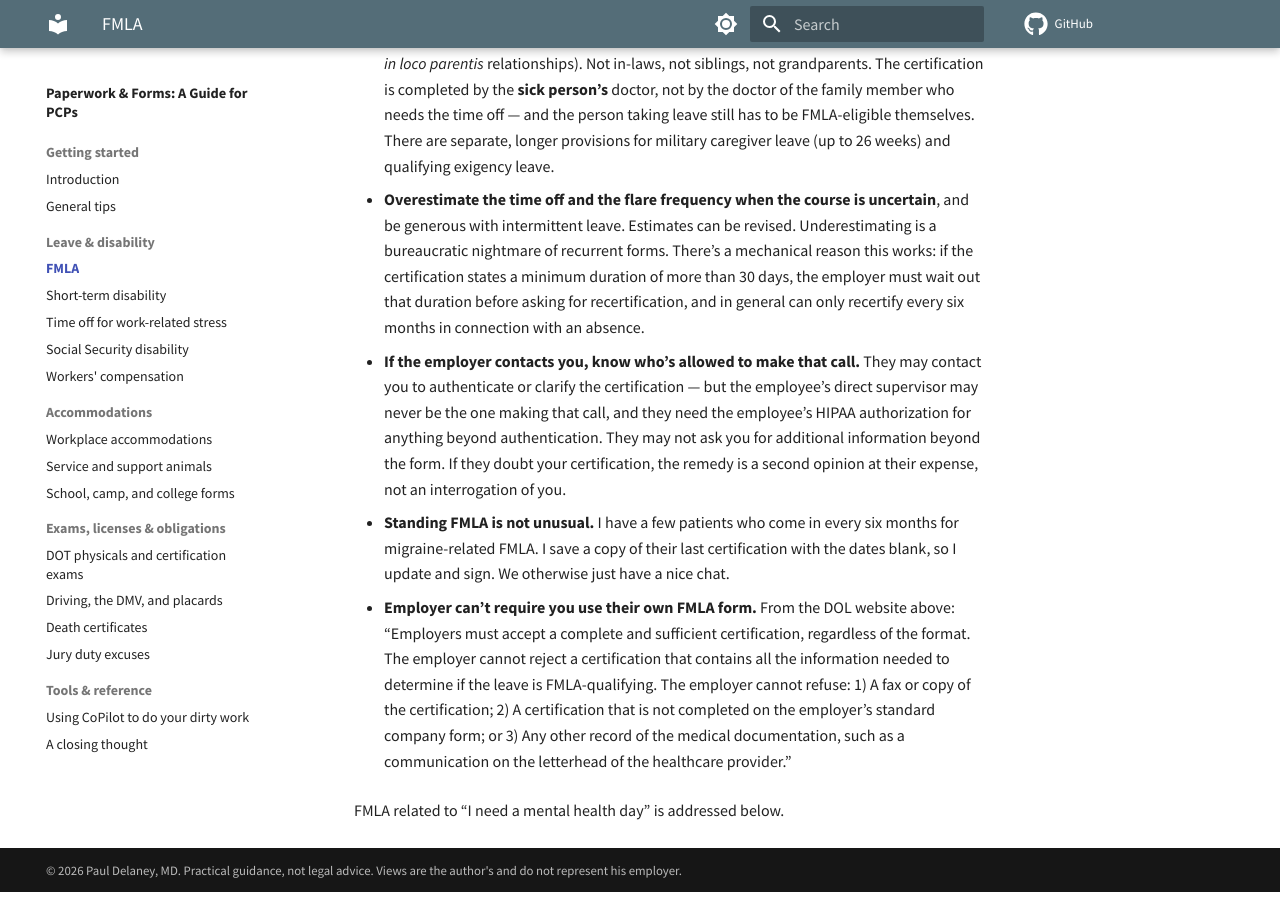
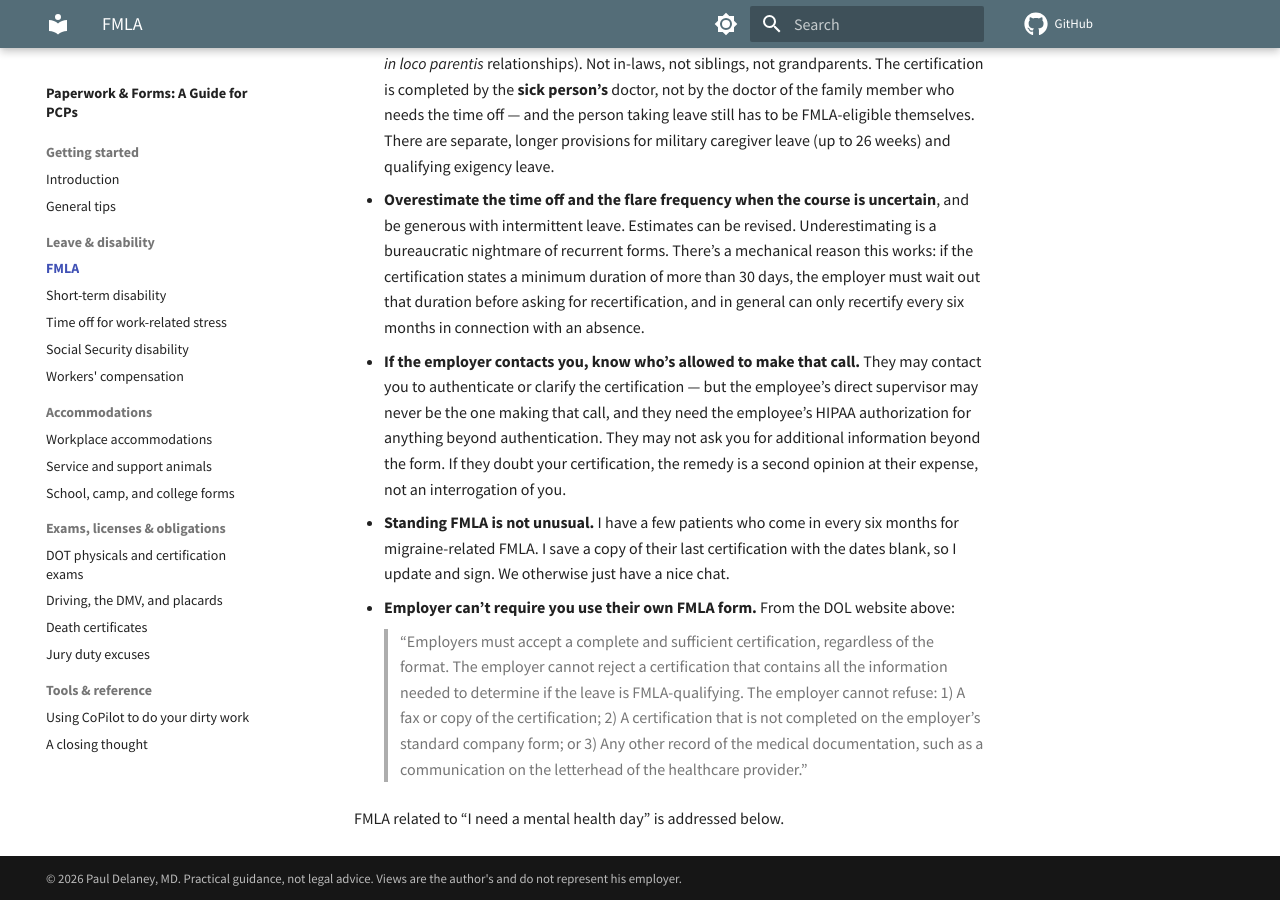
Before and after one commit to pdel4096/PCP-paperwork-guide, an MkDocs documentation site: the page built from docs/leave-disability/fmla.md, in a window 1280 px wide and 900 px high, scrolled down 1413 px. Built offline with MkDocs 1.6.1 and Material for MkDocs 9.7.7, drawn with Linux system fonts in a browser that asks for light colours; comment, search, counter and statistics services are not loaded.

```diff
--- a/docs/leave-disability/fmla.md
+++ b/docs/leave-disability/fmla.md
@@ -38,6 +38,7 @@ Some quick tips:
 
 - **Standing FMLA is not unusual.** I have a few patients who come in every six months for migraine-related FMLA. I save a copy of their last certification with the dates blank, so I update and sign. We otherwise just have a nice chat.
 
-- **Employer can’t require you use their own FMLA form.** From the DOL website above: “Employers must accept a complete and sufficient certification, regardless of the format. The employer cannot reject a certification that contains all the information needed to determine if the leave is FMLA-qualifying. The employer cannot refuse: 1) A fax or copy of the certification; 2) A certification that is not completed on the employer’s standard company form; or 3) Any other record of the medical documentation, such as a communication on the letterhead of the healthcare provider.”
+- **Employer can’t require you use their own FMLA form.** From the DOL website above:
+> “Employers must accept a complete and sufficient certification, regardless of the format. The employer cannot reject a certification that contains all the information needed to determine if the leave is FMLA-qualifying. The employer cannot refuse: 1) A fax or copy of the certification; 2) A certification that is not completed on the employer’s standard company form; or 3) Any other record of the medical documentation, such as a communication on the letterhead of the healthcare provider.”
 
 FMLA related to “I need a mental health day” is addressed below.
```
